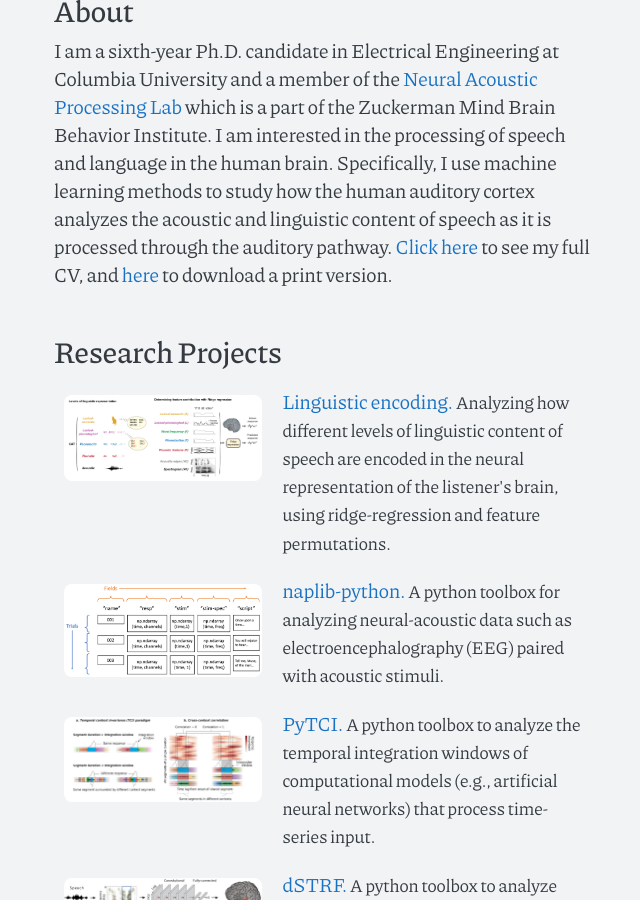
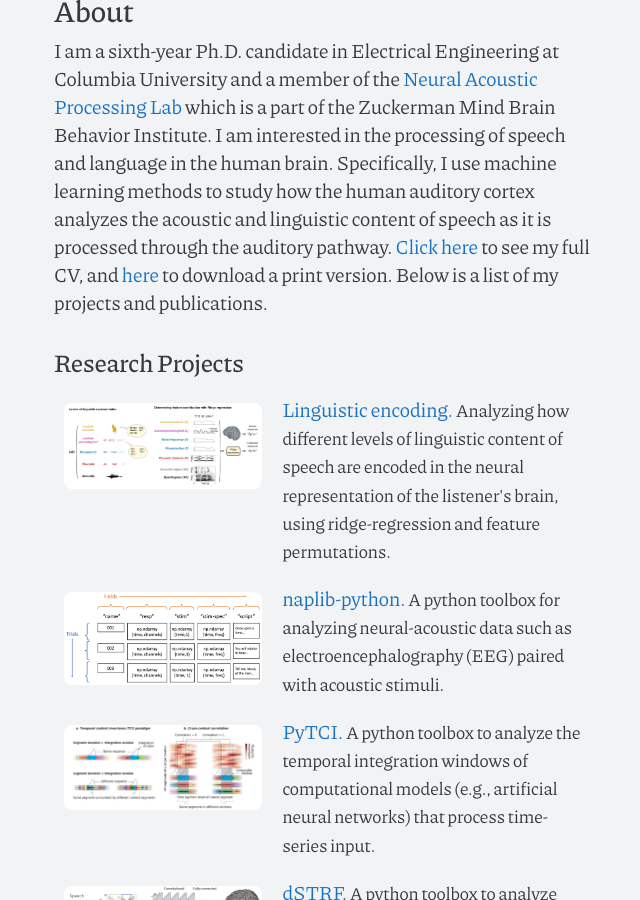
Before and after one commit to menoua/menoua.github.io, a Jekyll site: the page built from index.md, in a window 1280 px wide and 900 px high, scrolled down 1014 px. Shown: the whole window, without its empty margins (313-953 px from the left). Built offline with Jekyll 4.4.1, drawn with Linux system fonts in a browser that asks for light colours.

Commit message:
Reduce number of `h1` tags

```diff
--- a/index.md
+++ b/index.md
@@ -12,15 +12,16 @@ processing of speech and language in the human brain. Specifically, I use machin
 learning methods to study how the human auditory cortex analyzes the acoustic and
 linguistic content of speech as it is processed through the auditory pathway.
 [Click here](/cv) to see my full CV, and [here](/cv.pdf) to download a print version.
+Below is a list of my projects and publications.
 
-# Research Projects
+## Research Projects
 
 {% include research-project-list.html %}
 
-# Side Projects
+## Side Projects
 
 {% include side-project-list.html %}
 
-# Publications
+## Publications
 
 {% include publication-list.html %}
```
